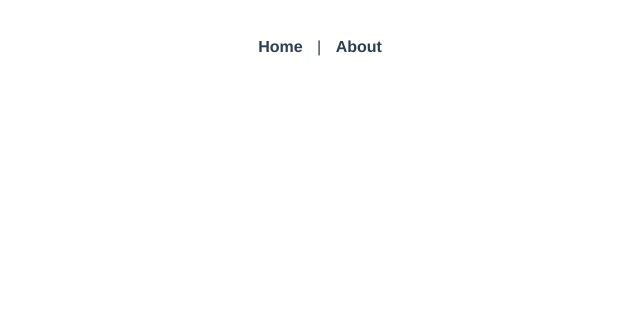
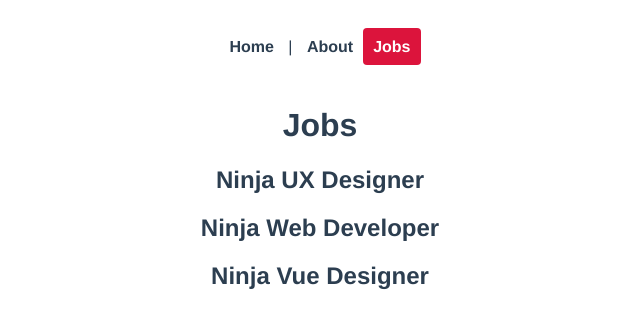
Before and after one commit to lollylegs/ninja-jobs, a Vue app: page /jobs in a window 1280 px wide. Before the commit this address had no page. Shown: the top 328 px of the page, without its empty margins (320-960 px from the left). Built offline with nearby package versions, Linux system fonts and the light colour scheme.

Commit message:
finish 3rd episode #8

```diff
--- a/src/App.vue
+++ b/src/App.vue
@@ -2,6 +2,7 @@
   <div id="nav">
     <router-link to="/">Home</router-link> |
     <router-link :to="{ name: 'About' }">About</router-link>
+    <router-link :to="{ name: 'Jobs' }">Jobs</router-link>
   </div>
   <router-view/>
 </template>
--- a/src/router/index.js
+++ b/src/router/index.js
@@ -1,7 +1,7 @@
 import { createRouter, createWebHistory } from 'vue-router'
 import Home from '../views/Home.vue'
 import About from '../views/About.vue'
-
+import Jobs from '../views/jobs/Jobs.vue'
 const routes = [
   {
     path: '/',
@@ -12,6 +12,11 @@ const routes = [
     path: '/about',
     name: 'About',
     component: About
+  },
+  {
+    path: '/jobs',
+    name: 'Jobs',
+    component: Jobs
   }
 ]
 
--- /dev/null
+++ b/src/views/jobs/Jobs.vue
@@ -0,0 +1,24 @@
+<template>
+    <h1>Jobs</h1>
+    <div v-for="job in jobs" :key="job.id">
+        <h2>{{ job.title }}</h2>
+    </div>
+</template>
+
+<script>
+    export default {
+        data() {
+            return {
+                jobs: [
+                    { title: 'Ninja UX Designer', id: 1, details: 'lorem'},
+                    { title: 'Ninja Web Developer', id: 2, details: 'lorem'},
+                    { title: 'Ninja Vue Designer', id: 3, details: 'lorem'},
+                ]
+            }
+        }
+    }
+</script>
+
+<style>
+
+</style>
```
Also changed, not shown: src/views/jobs/JobDetails.vue (added).
